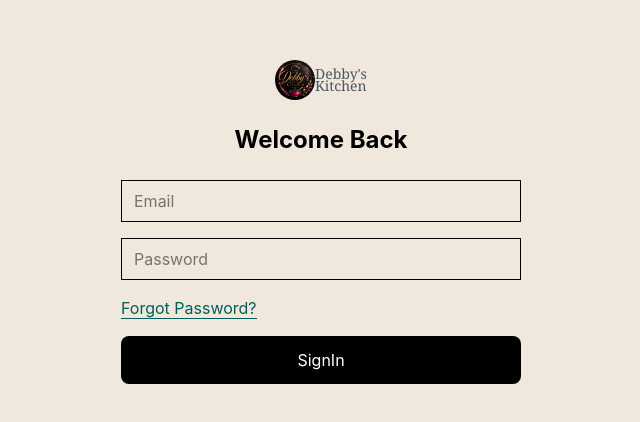
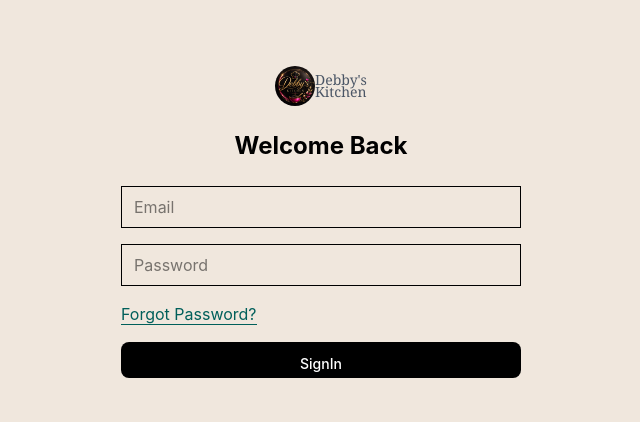
Before and after one commit to Debby-s-Kitchen/client, a React (Vite) app: page /signin in a window 1280 px wide. Shown: the part 158-580 px from the top of the page, without its empty margins (319-959 px from the left). Built offline with nearby package versions, Linux system fonts and the light colour scheme.

Commit message:
Fix Button import casing

```diff
--- a/package.json
+++ b/package.json
@@ -15,7 +15,7 @@
     "react-dom": "^19.3.0",
     "react-dropdown-select": "^5.0.2",
     "react-icons": "^5.7.0",
-    "react-router-dom": "^7.18.2",
+    "react-router-dom": "^7.18.4",
     "tailwind-merge": "^3.7.0",
     "tailwindcss": "^4.3.3",
     "zustand": "^5.0.15"
--- a/src/Components/Auth/AuthForm.jsx
+++ b/src/Components/Auth/AuthForm.jsx
@@ -1,6 +1,6 @@
 import logo from "../../assets/logoD.jpeg"
 import { useNavigate } from "react-router-dom";
-
+import Button from "../UI/Button";
 
 
 
@@ -48,12 +48,12 @@ const handleDash = () => {
           {children}
 
 
-          <button
+          <Button
             type="submit"
             className="w-full bg-black text-white py-3 rounded-lg"
           >
             {buttonText}
-          </button>
+          </Button>
 
         </form>
       </div>
--- a/src/Components/Menu/MenuGrid.jsx
+++ b/src/Components/Menu/MenuGrid.jsx
@@ -1,9 +1,8 @@
 
-import { useAddFood } from "../Store/UseAddFood";
 import MenuCard from "./MenuCard";
 
-const MenuGrid = () => {
-const MenuData = useAddFood((state) => state.MenuData);
+const MenuGrid = ({MenuData}) => {
+
 
 
   return (
@@ -12,8 +11,7 @@ const MenuData = useAddFood((state) => state.MenuData);
         <MenuCard
           key={product.id}
           product={product}
-        //   plateItems={plateItems}
-        //  setPlateItems={setPlateItems}
+
         />
       ))}
     </div>
--- a/src/Pages/CheckOut/Checkout.jsx
+++ b/src/Pages/CheckOut/Checkout.jsx
@@ -142,7 +142,7 @@ const Checkout = () => {
             </div>
 
             <div className="border-t pt-3 space-y-1 text-sm text-gray-600">
-              {/* The plate itself (combo price, or the amount for rice etc.) */}
+
               <p className="flex justify-between">
                 <span>
                   {selectedItem.quantity > 1
```
Also changed, not shown: src/Pages/Auth/Otp.jsx (+2 -15 lines), 1 other file (tests, documents, lock files or other folders).
